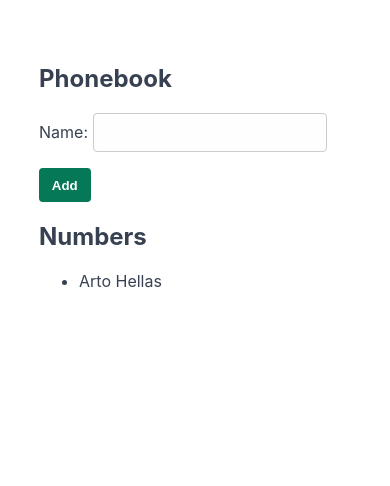
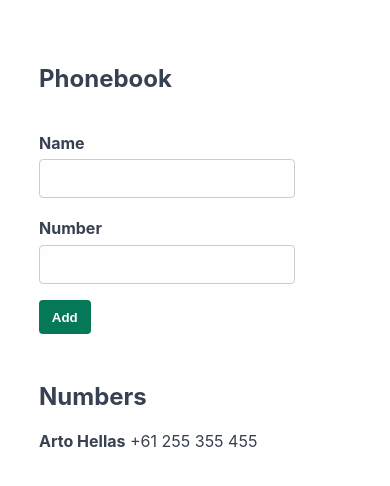
Before and after one commit to sheilaleon/fullstack-open-2020, a React (Create React App) app in the folder part2/phonebook/: page / in a window 390 px wide. Shown: the top 486 px of the page. Built offline with nearby package versions, Linux system fonts and the light colour scheme.

Commit message:
2.8: The Phonebook Step3
Add ability to add phone numbers with new contacts

```diff
--- a/part2/phonebook/src/App.js
+++ b/part2/phonebook/src/App.js
@@ -5,17 +5,25 @@ const App = () => {
     return array.some((e) => e.name === value);
   }
 
-  const [persons, setPersons] = useState([{ name: 'Arto Hellas', id: 1 }]);
+  const [persons, setPersons] = useState([
+    { name: 'Arto Hellas', number: '+61 255 355 455', id: 1 },
+  ]);
   const [newName, setNewName] = useState('');
+  const [newNumber, setNewNumber] = useState('');
 
-  const handleContactChange = (event) => {
+  const handleNameChange = (event) => {
     setNewName(event.target.value);
+  };
+
+  const handleNumberChange = (event) => {
+    setNewNumber(event.target.value);
   };
 
   const addPerson = (event) => {
     event.preventDefault();
     const personObject = {
       name: newName,
+      number: newNumber,
       id: persons.length + 1,
     };
 
@@ -25,14 +33,30 @@ const App = () => {
     } else {
       setPersons(persons.concat(personObject));
       setNewName('');
+      setNewNumber('');
     }
   };
   return (
     <div className="container">
       <h2>Phonebook</h2>
       <form onSubmit={addPerson}>
-        <div>
-          Name: <input value={newName} onChange={handleContactChange} />
+        <div className="input-field">
+          <label htmlFor="name">Name</label>
+          <input
+            id="name"
+            type="text"
+            value={newName}
+            onChange={handleNameChange}
+          />
+        </div>
+        <div className="input-field">
+          <label htmlFor="number">Number</label>
+          <input
+            id="number"
+            type="tel"
+            value={newNumber}
+            onChange={handleNumberChange}
+          />
         </div>
         <div style={{ paddingTop: '1rem' }}>
           <button type="submit">Add</button>
@@ -41,7 +65,9 @@ const App = () => {
       <h2>Numbers</h2>
       <ul>
         {persons.map((person) => (
-          <li key={person.name}>{person.name}</li>
+          <li key={person.name}>
+            <strong>{person.name}</strong> {person.number}
+          </li>
         ))}
       </ul>
     </div>
--- a/part2/phonebook/src/index.css
+++ b/part2/phonebook/src/index.css
@@ -11,6 +11,22 @@ body {
 .container {
   width: 80vw;
   margin: 4rem auto;
+}
+
+.input-field {
+  display: flex;
+  flex-direction: column;
+  width: 16rem;
+}
+
+form {
+  margin-bottom: 3rem;
+}
+
+label {
+  margin-top: 1.25rem;
+  margin-bottom: 0.4rem;
+  font-weight: 700;
 }
 
 input {
@@ -30,6 +46,14 @@ button {
   border-radius: 0.25rem;
 }
 
+ul {
+  list-style: none;
+  padding: 0;
+}
+ul li {
+  padding-bottom: 0.8rem;
+}
+
 code {
   font-family: source-code-pro, Menlo, Monaco, Consolas, 'Courier New',
     monospace;
```
